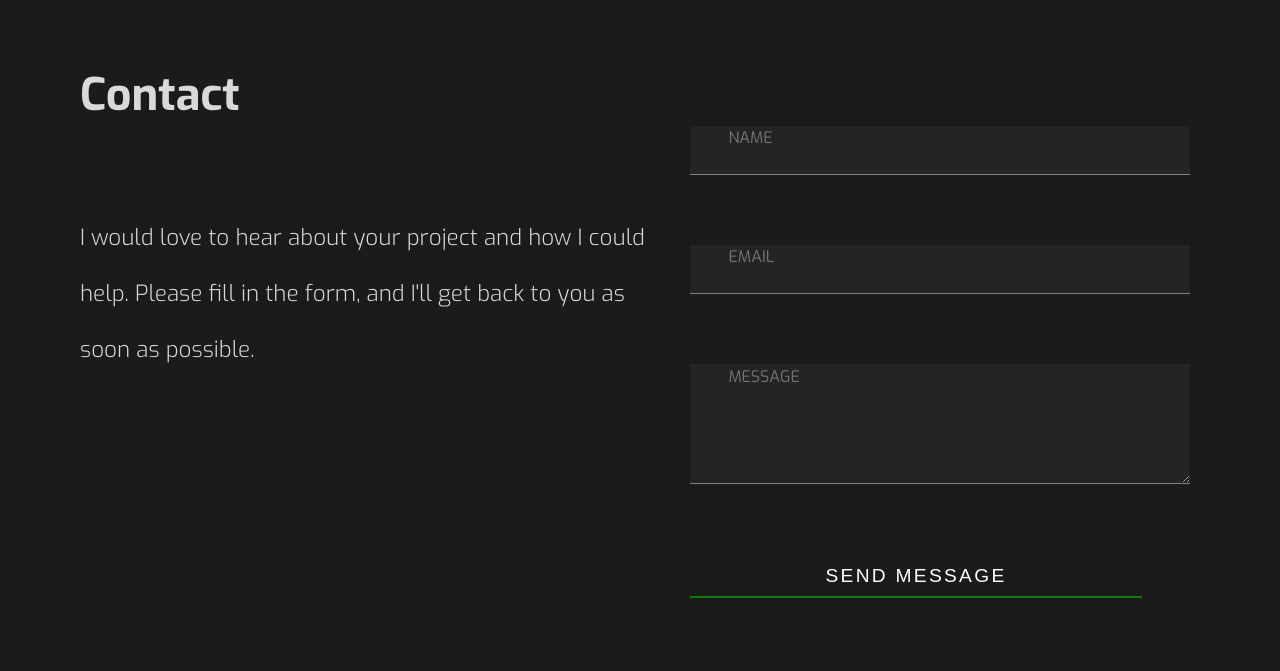
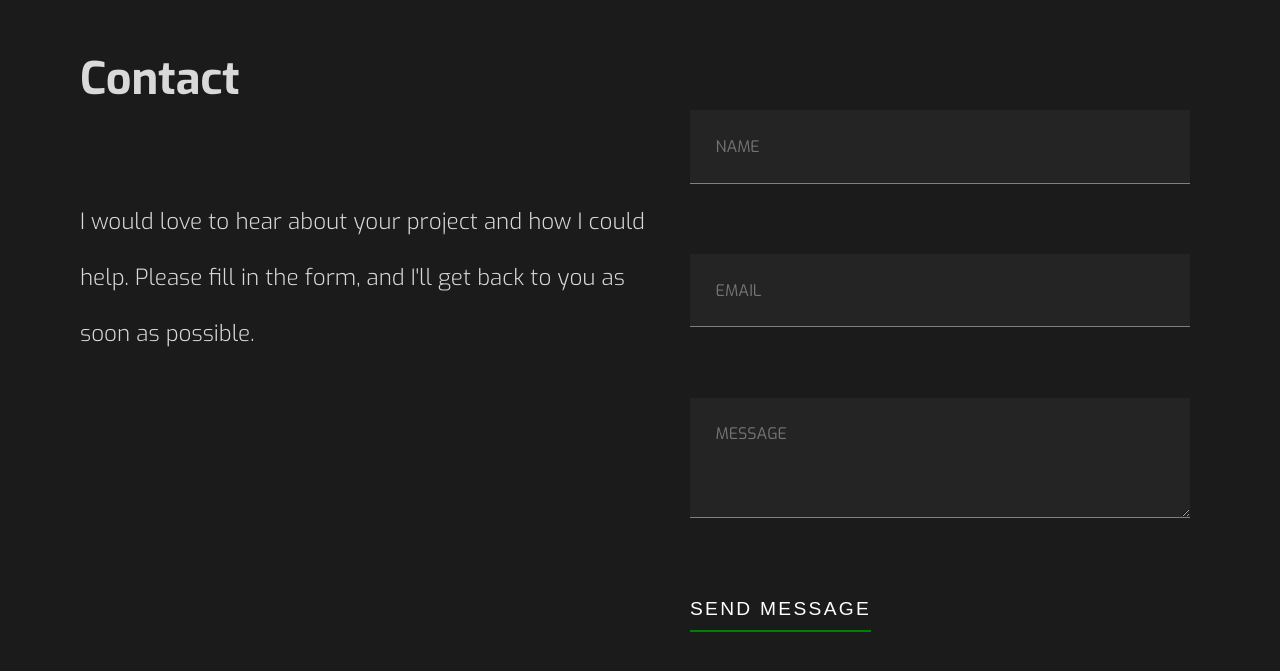
Before and after one commit to juanmaurente/portfolio-juanmaurente, a React (Vite) app: page /contact in a window 1280 px wide. Shown: the part 2408-3079 px from the top of the page. Built offline with nearby package versions, Linux system fonts and the light colour scheme; no server answers; the database is empty.

Commit message:
fixing some styling of buttons and backgrounds

```diff
--- a/src/components/Buttons/ActionButton/ActionButton.module.css
+++ b/src/components/Buttons/ActionButton/ActionButton.module.css
@@ -14,6 +14,7 @@
 	margin-right: 3rem;
 	transition: all 0.3s ease;
 	white-space: nowrap;
+	width: fit-content;
 }
 
 .actionButton:hover {
--- a/src/components/ContactFrom/ContactFrom.module.css
+++ b/src/components/ContactFrom/ContactFrom.module.css
@@ -32,12 +32,10 @@ textarea {
 	font-family: 'Exo', Arial, sans-serif;
 	border: 0;
 	background-color: rgba(116, 115, 115, 0.1);
-	padding-bottom: 1.6rem;
-	padding-left: 2.4rem;
+	padding: 1.6rem;
 	margin-bottom: 3.4rem;
 	border-bottom: 1px solid grey;
 	transition: transform 0.3s ease, padding 0.3s ease;
-	display: flex;
 }
 
 form input:focus,
@@ -46,6 +44,10 @@ textarea:focus {
 	padding: 2rem;
 	transform: scale(1.02);
 	background-color: rgba(116, 115, 115, 0.103);
+}
+
+textarea::placeholder {
+	line-height: inherit;
 }
 
 textarea {
@@ -58,12 +60,12 @@ textarea {
 		flex-direction: row;
 		justify-content: space-between;
 		align-items: start;
-		max-width: 1600px; /* Maximum width as per your requirement */
+		max-width: 1600px;
 	}
 }
 
 .contactHeader {
-	max-width: 45rem; /* Restricts the header width */
+	max-width: 45rem;
 	display: flex;
 	flex-direction: column;
 	justify-self: left;
--- a/src/components/Projects/Projects.module.css
+++ b/src/components/Projects/Projects.module.css
@@ -5,7 +5,7 @@
 	justify-content: center;
 	align-items: center;
 	border-top: 1px solid white;
-	padding: 4rem 0 4rem 0;
+	padding: 3rem 0 4rem 0;
 }
 
 @media (min-width: 768px) {
```
